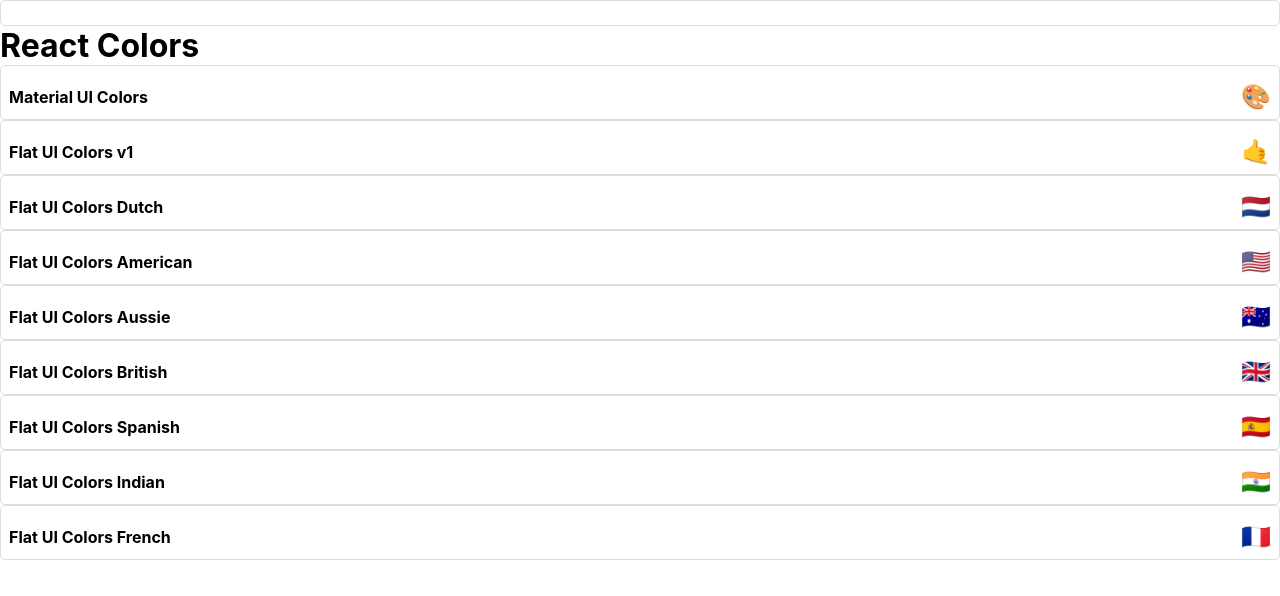
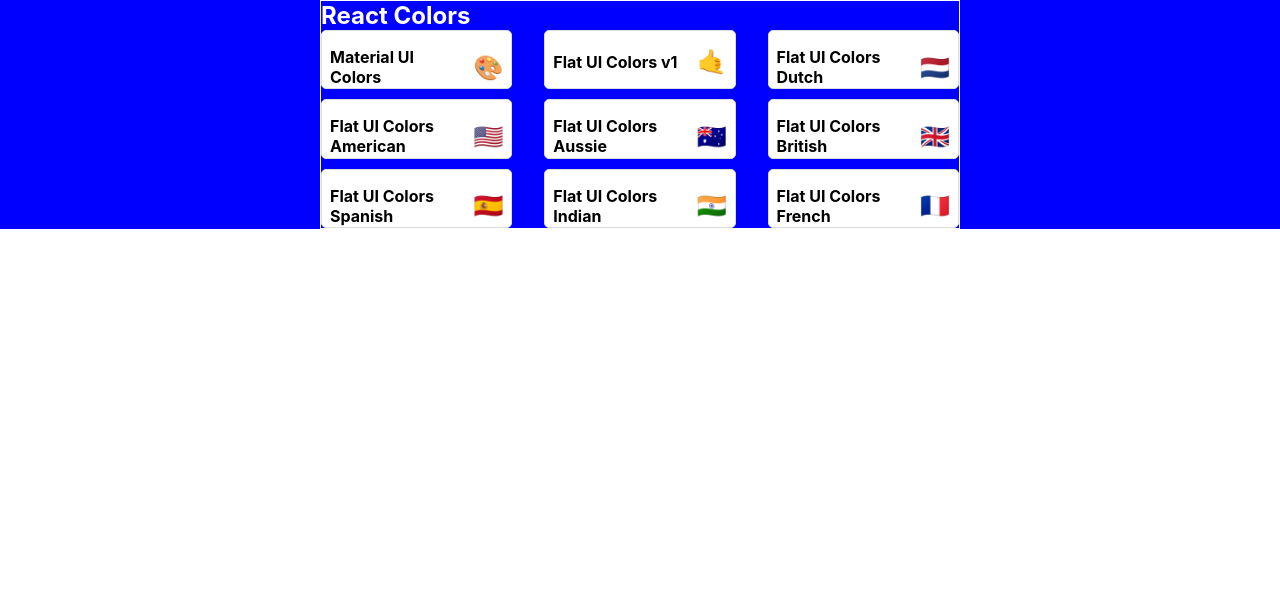
Before and after one commit to do-Va/Color_Palette_Project, a React (Create React App) app: page / in a window 1280 px wide. Shown: the top 596 px of the page. Built offline with nearby package versions, Linux system fonts and the light colour scheme.

Commit message:
Start styling PaletteList withStyles

```diff
--- a/src/PaletteList.js
+++ b/src/PaletteList.js
@@ -1,19 +1,58 @@
 import React, { Component } from 'react';
 import MiniPalette from './MiniPalette';
 import { Link } from 'react-router-dom';
+import { withStyles } from '@material-ui/styles';
+import { CallMissedSharp } from '@material-ui/icons';
 
-export default class PaletteList extends Component {
+const styles = {
+  root: {
+    backgroundColor: 'blue',
+    height: '100%',
+    display: 'flex',
+    alignItems: 'flex-start',
+    justifyContent: 'center',
+  },
+  container: {
+    width: '50%',
+    display: 'flex',
+    flexDirection: 'column',
+    flexWrap: 'wrap',
+    border: '1px solid #fff',
+  },
+  nav: {
+    display: 'flex',
+    width: '100%',
+    justifyContent: 'space-between',
+    color: '#fff',
+  },
+  palettes: {
+    boxSizing: 'border-box',
+    width: '100%',
+    display: 'grid',
+    gridTemplateColumns: 'repeat(3, 30%)',
+    gridGap: '5%',
+  },
+};
+
+class PaletteList extends Component {
   render() {
-    const { palettes } = this.props;
+    const { palettes, classes } = this.props;
 
     return (
-      <div>
-        <MiniPalette />
-        <h1>React Colors</h1>
-        {palettes.map(palette => (
-          <MiniPalette {...palette} />
-        ))}
+      <div className={classes.root}>
+        <div className={classes.container}>
+          <nav className={classes.nav}>
+            <h1>React Colors</h1>
+          </nav>
+          <div className={classes.palettes}>
+            {palettes.map(palette => (
+              <MiniPalette {...palette} />
+            ))}
+          </div>
+        </div>
       </div>
     );
   }
 }
+
+export default withStyles(styles)(PaletteList);
```
